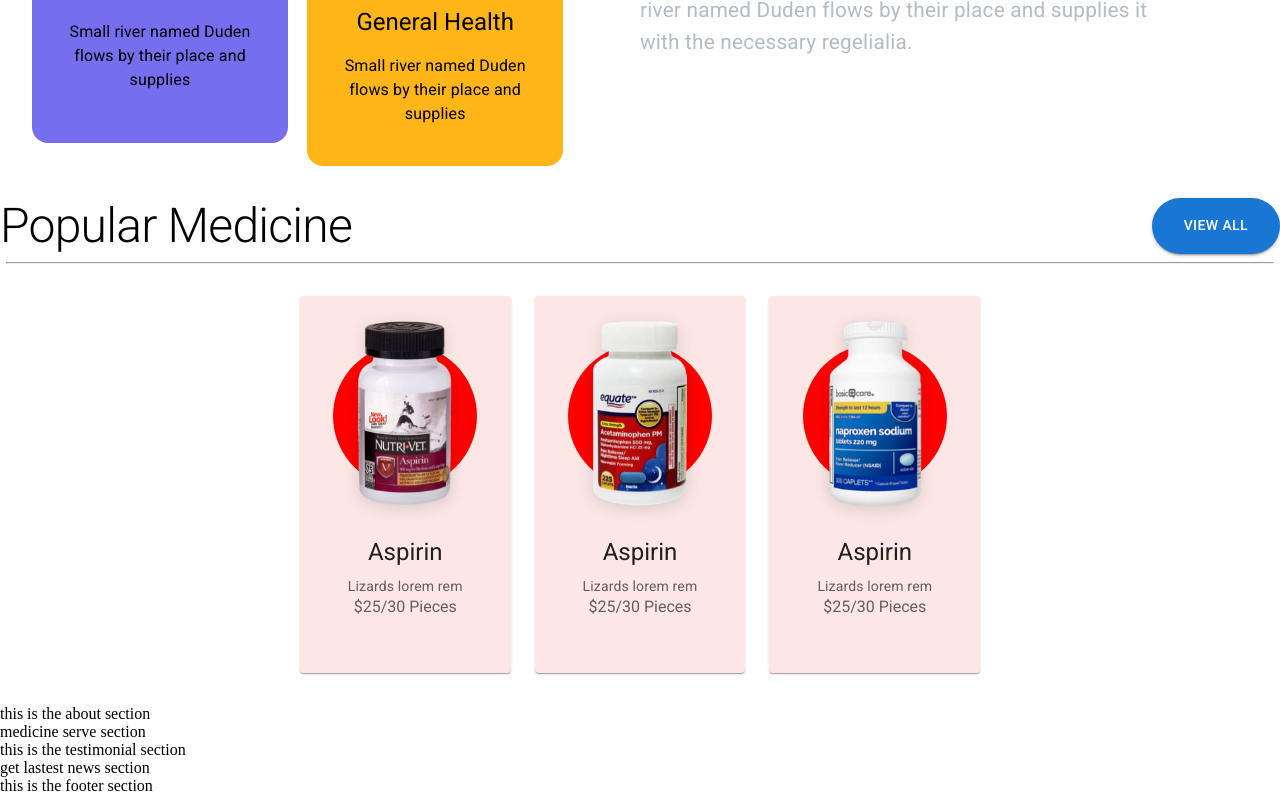
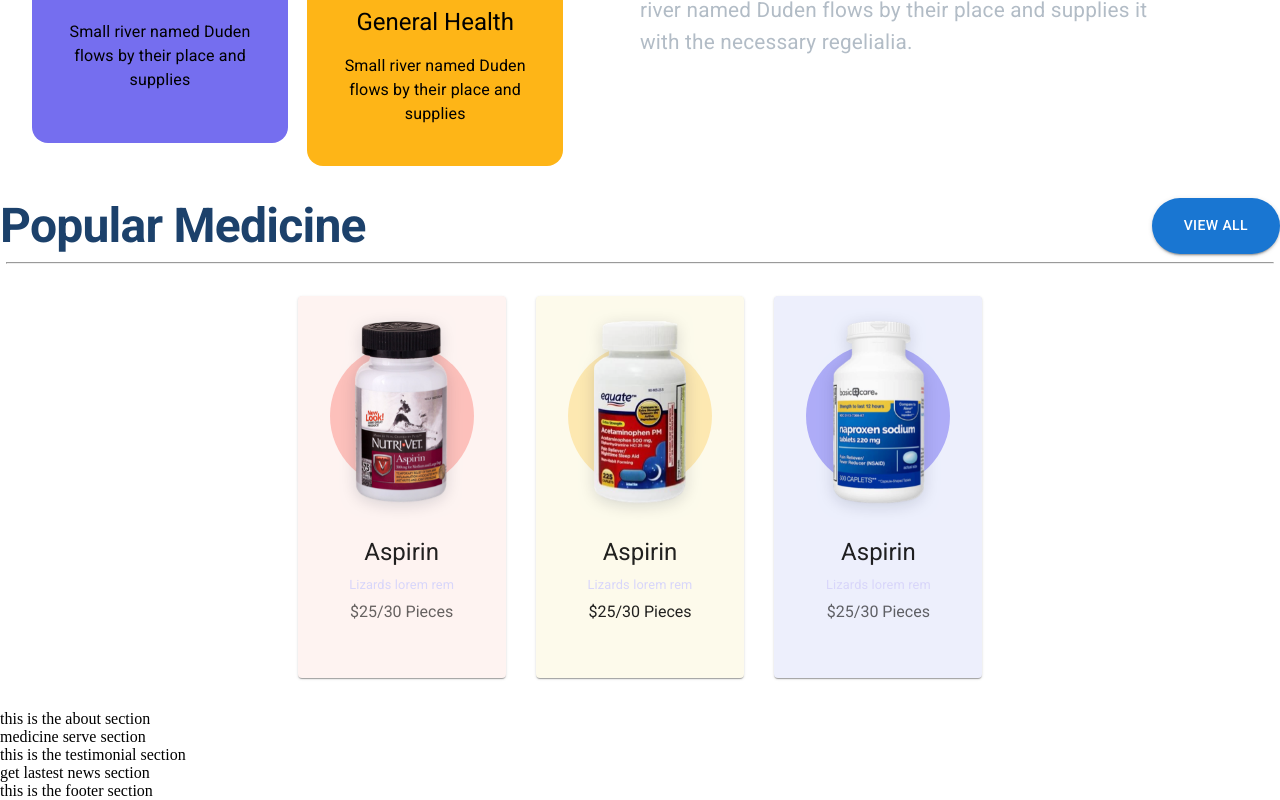
Before and after one commit to Emmanuelfoeh/Pharmacy-store, a React (Create React App) app: page / in a window 1280 px wide. Shown: the part 1161-1961 px from the top of the page. Built offline with nearby package versions, Linux system fonts and the light colour scheme.

Commit message:
added medicine section to the home page

```diff
--- a/src/App.css
+++ b/src/App.css
@@ -7,3 +7,7 @@
 p{
     line-height:1.5;
 }
+
+/* h1,h2,h3,h4,h6{
+    color:"#1C416B";
+} */
--- a/src/components/Home page/Home.jsx
+++ b/src/components/Home page/Home.jsx
@@ -134,7 +134,14 @@ const Home = () => {
       </section>
       <section className={classes.medicine}>
         <div className={classes.medicine_header}>
-          <Typography variant="h1">Popular Medicine</Typography>
+          <Typography
+            variant="h1"
+            fontWeight="bold"
+            fontSize="1.7rem"
+            color="#1C416B"
+          >
+            Popular Medicine
+          </Typography>
           <Button
             className={classes.buttonView}
             variant="contained"
@@ -146,16 +153,13 @@ const Home = () => {
         <hr className={classes.horizontal_line} />
 
         <div className={classes.medicine_card}>
-          <Card className={classes.card1} sx={{ maxWidth: 350 }}>
-
-            <div className={classes.circle}>
-
-            </div>
+          <Card className={classes.card1} sx={{ maxWidth: 400 }}>
+            <div className={classes.circle}></div>
             <img src="\img\popular-medicine1.png" alt="medicine" />
             <CardContent>
               <Typography
                 textAlign="center"
-                marginTop='2rem'
+                marginTop="2rem"
                 gutterBottom
                 variant="h5"
                 component="div"
@@ -165,7 +169,9 @@ const Home = () => {
               <Typography
                 textAlign="center"
                 variant="body2"
-                color="text.secondary"
+                color="#D8D6FA"
+                fontSize="0.8rem"
+                marginBottom="0.4rem"
               >
                 Lizards lorem rem
               </Typography>
@@ -179,16 +185,13 @@ const Home = () => {
               </Typography>
             </CardContent>
           </Card>
-          <Card className={classes.card2} sx={{ maxWidth: 350 }}>
-
-            <div className={classes.circle}>
-
-            </div>
+          <Card className={classes.card2} sx={{ maxWidth: 400 }}>
+            <div className={classes.circle2}></div>
             <img src="\img\popular-medicine2.png" alt="medicine" />
             <CardContent>
               <Typography
                 textAlign="center"
-                marginTop='2rem'
+                marginTop="2rem"
                 gutterBottom
                 variant="h5"
                 component="div"
@@ -198,30 +201,24 @@ const Home = () => {
               <Typography
                 textAlign="center"
                 variant="body2"
-                color="text.secondary"
+                color="#D8D6FA"
+                fontSize="0.8rem"
+                marginBottom="0.4rem"
               >
                 Lizards lorem rem
               </Typography>
-              <Typography
-                textAlign="center"
-                variant="h5"
-                color="text.secondary"
-                fontSize="1rem"
-              >
+              <Typography textAlign="center" variant="h5" fontSize="1rem">
                 $25/30 Pieces
               </Typography>
             </CardContent>
           </Card>
-          <Card className={classes.card3} sx={{ maxWidth: 350 }}>
-
-            <div className={classes.circle}>
-
-            </div>
+          <Card className={classes.card3} sx={{ maxWidth: 400 }}>
+            <div className={classes.circle3}></div>
             <img src="\img\popular-medicine3.png" alt="medicine" />
             <CardContent>
               <Typography
                 textAlign="center"
-                marginTop='2rem'
+                marginTop="2rem"
                 gutterBottom
                 variant="h5"
                 component="div"
@@ -231,7 +228,9 @@ const Home = () => {
               <Typography
                 textAlign="center"
                 variant="body2"
-                color="text.secondary"
+                color="#D8D6FA"
+                fontSize="0.8rem"
+                marginBottom="0.4rem"
               >
                 Lizards lorem rem
               </Typography>
--- a/src/components/Home page/style.js
+++ b/src/components/Home page/style.js
@@ -140,9 +140,8 @@ export default makeStyles((theme) => ({
   medicine_card: {
     display: "flex",
     justifyContent: "center",
-    gap: "1.5rem",
+    gap: "1.9rem",
     padding: "2rem",
-
   },
   card1: {
     display: "flex",
@@ -150,14 +149,21 @@ export default makeStyles((theme) => ({
     position: "relative",
     alignItems: "center",
     padding: "2rem",
-    backgroundColor: "#FDE7E4 !important",
+    backgroundColor: "#FEF3F1 !important",
     position: "relative",
-    transition: "all 5s ease",
+    transition: "transform 100ms ease-in",
 
-    "& img": { width: "60%", margin: "0 auto",position: "absolute" ,top:'0.8rem'},
+    "& img": {
+      width: "60%",
+      margin: "0 auto",
+      position: "absolute",
+      top: "0.8rem",
+    },
 
-    "&:hover":{transform: 'scale(0.8) !important'},
-
+    "&:hover": {
+      transform: "scale(1.07)",
+      boxShadow: "0px 6px 18px -9px rgba(0,0,0,0.75)",
+    },
   },
   card2: {
     display: "flex",
@@ -165,11 +171,20 @@ export default makeStyles((theme) => ({
     position: "relative",
     alignItems: "center",
     padding: "2rem",
-    backgroundColor: "#FDE7E4 !important",
+    backgroundColor: "#FDFAEB !important",
     position: "relative",
+    transition: "transform 100ms ease-in",
 
-    "& img": { width: "60%", margin: "0 auto",position: "absolute" ,top:'0.8rem'},
-
+    "& img": {
+      width: "60%",
+      margin: "0 auto",
+      position: "absolute",
+      top: "0.8rem",
+    },
+    "&:hover": {
+      transform: "scale(1.07)",
+      boxShadow: "0px 6px 18px -9px rgba(0,0,0,0.75)",
+    },
   },
   card3: {
     display: "flex",
@@ -177,18 +192,46 @@ export default makeStyles((theme) => ({
     position: "relative",
     alignItems: "center",
     padding: "2rem",
-    backgroundColor: "#FDE7E4 !important",
+    backgroundColor: "#EDEFFC !important",
+    transition: "transform 100ms ease-in",
     position: "relative",
 
-    "& img": { width: "60%", margin: "0 auto",position: "absolute" ,top:'0.8rem'},
-
+    "& img": {
+      width: "60%",
+      margin: "0 auto",
+      position: "absolute",
+      top: "0.8rem",
+    },
+    "&:hover": {
+      transform: "scale(1.07)",
+      boxShadow: "0px 6px 18px -9px rgba(0,0,0,0.75)",
+    },
   },
   circle: {
-    width: "9rem", height:'9rem',
-    display:'flex',
-    justifyContent: 'center',
-    marginTop:'1rem',
-    backgroundColor: "red",
+    width: "9rem",
+    height: "9rem",
+    display: "flex",
+    justifyContent: "center",
+    marginTop: "1rem",
+    backgroundColor: "#FDC0BB",
+    borderRadius: "50%",
+  },
+  circle2: {
+    width: "9rem",
+    height: "9rem",
+    display: "flex",
+    justifyContent: "center",
+    marginTop: "1rem",
+    backgroundColor: "#FDE8B1",
+    borderRadius: "50%",
+  },
+  circle3: {
+    width: "9rem",
+    height: "9rem",
+    display: "flex",
+    justifyContent: "center",
+    marginTop: "1rem",
+    backgroundColor: "#AEACF7",
     borderRadius: "50%",
   },
 }));
```
